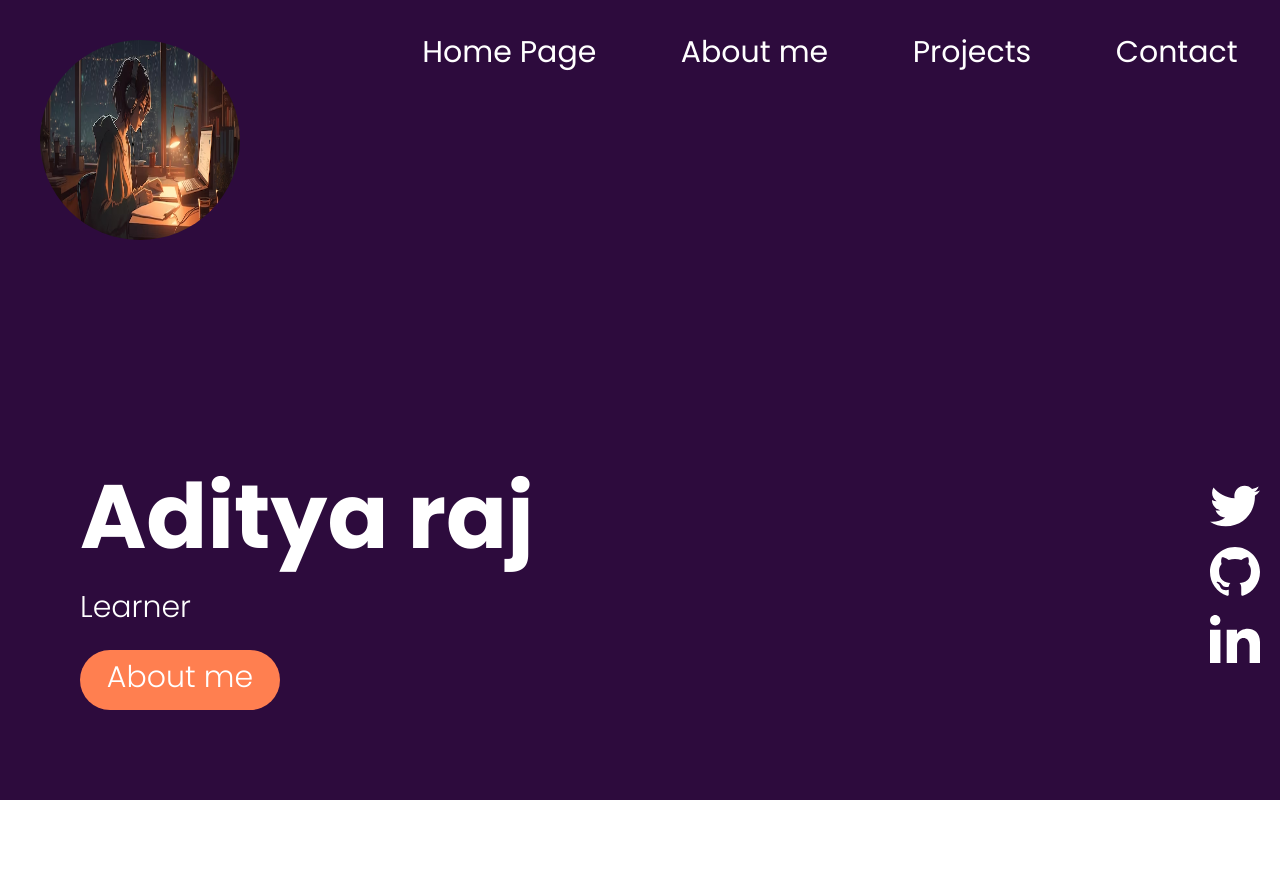
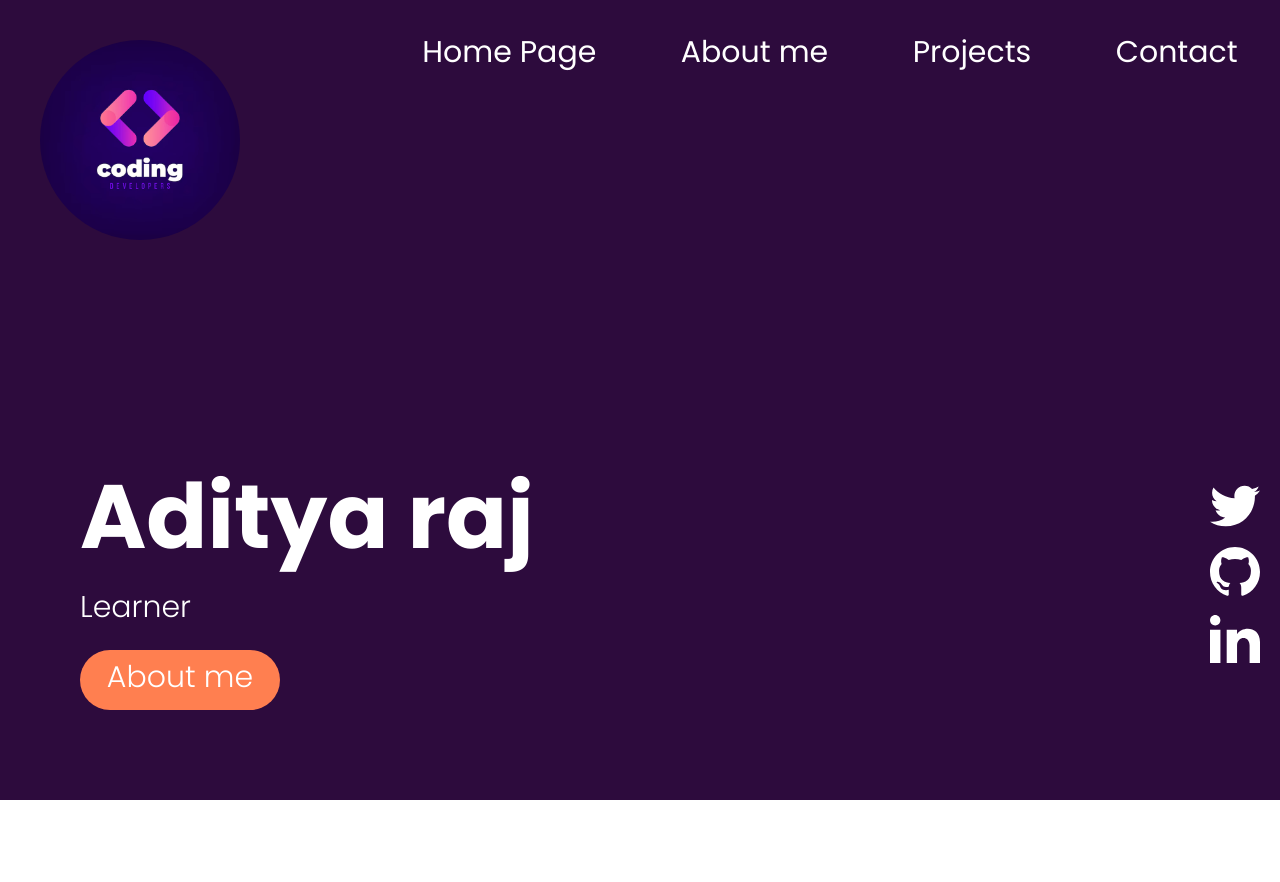
Before and after one commit to Aditya-raj4/my-portfolio-2, a plain HTML site: page index.html in a window 1280 px wide. Shown: the top 882 px of the page. Drawn offline with Linux system fonts and the light colour scheme; a script that the page names is missing.

Commit message:
logo problem solved

```diff
--- a/index.html
+++ b/index.html
@@ -12,7 +12,7 @@
   <body>
       <section class="hero">
           <nav>
-              <img class="logo" src="logo.avif" alt=" logo"/>
+              <img class="logo" src="logo2.jpg" />
               <ul id="nav-list">
                 <li><a href="homepage.html">Home Page</a></li>
                   <li><a href="#about-me">About me</a></li>
```
Also changed, not shown: cosmos.jpg (deleted), logo.avif (deleted), logo2.jpg (added).
